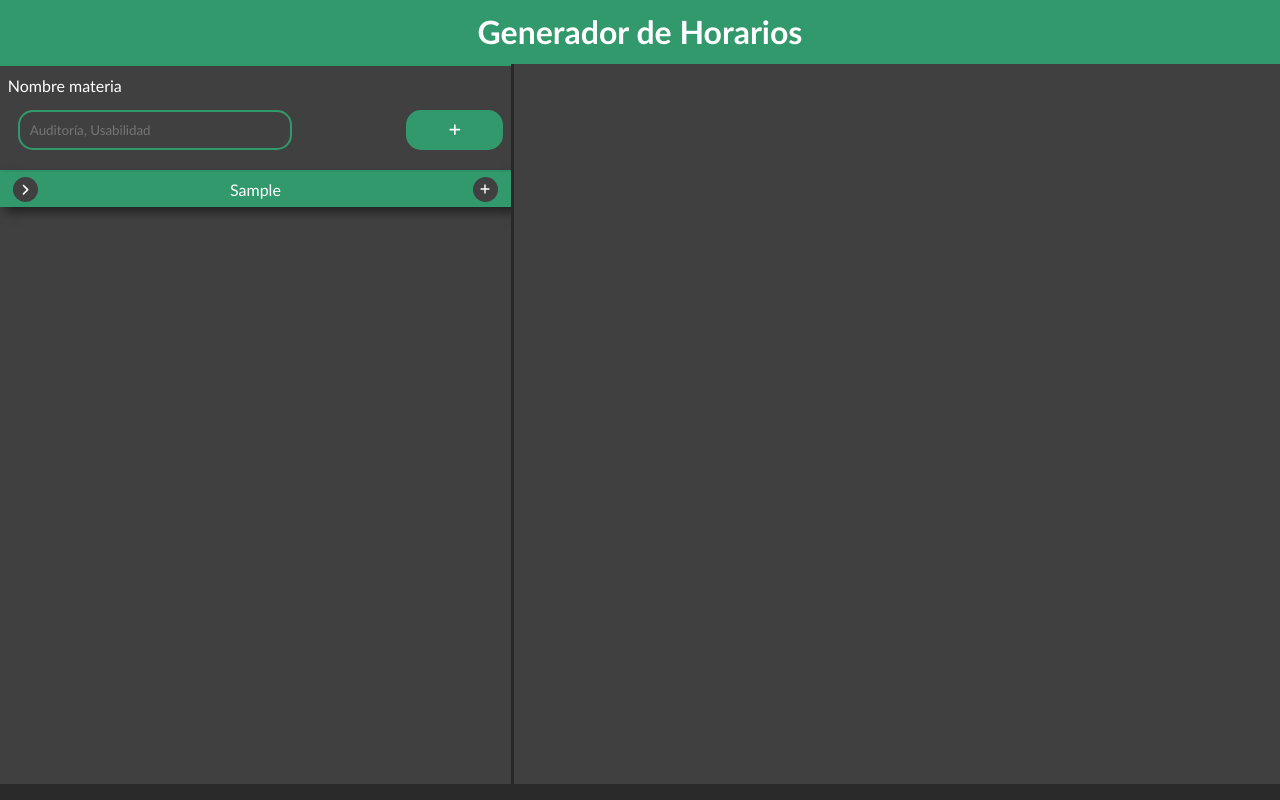
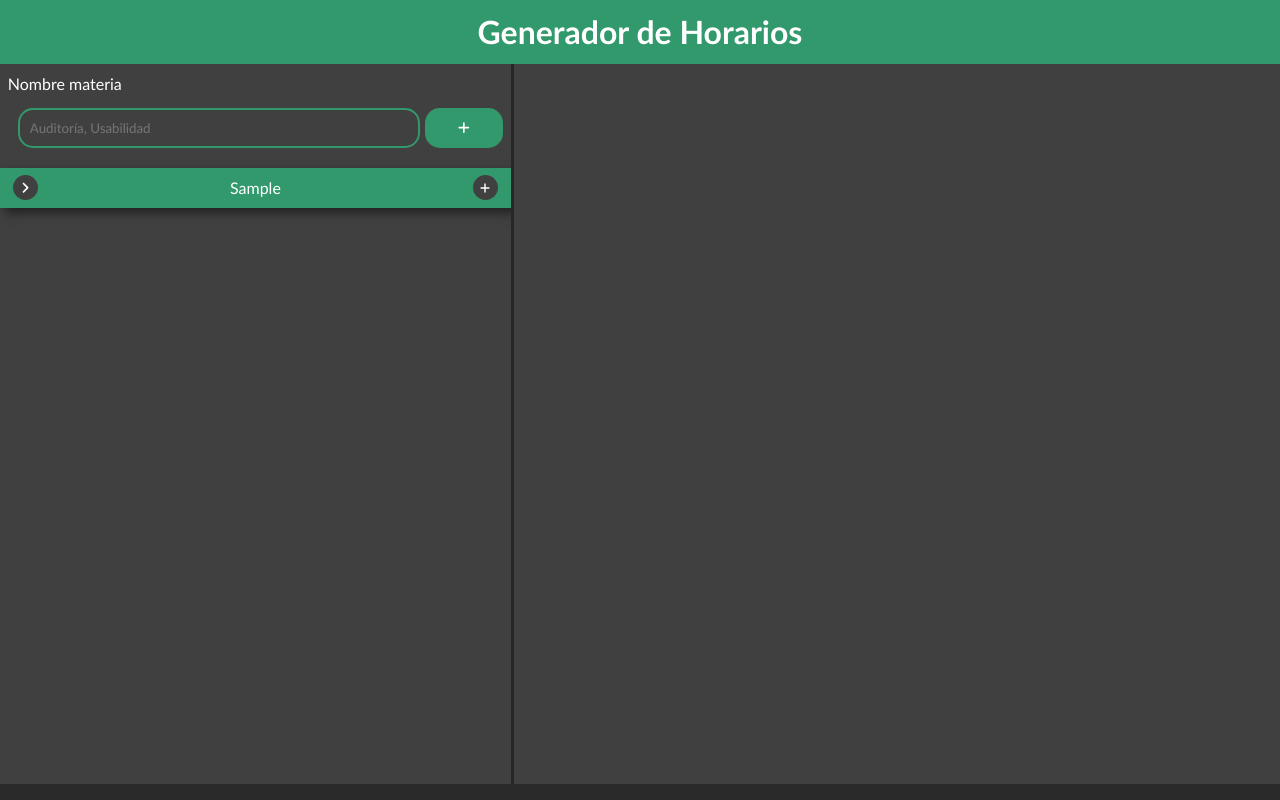
Before and after one commit to paulr10463/calendar-generator, a React (Vite) app: page / in a window 1280 px wide. Both pictures are taken after typing "Sample" into the empty fields and a click on the button 454 px from the left and 130 px from the top of the page. Built offline with nearby package versions, Linux system fonts and the light colour scheme.

Commit message:
fix: Heights of LandingPage Elements

```diff
--- a/src/components/CourseItemComponent/CourseItem.css
+++ b/src/components/CourseItemComponent/CourseItem.css
@@ -13,6 +13,7 @@
     padding: 0.3em 0.8em 0.3em 0.8em;
     background-color: rgb(50, 153, 108);
     box-shadow: 5px 5px 10px rgba(0, 0, 0, 0.5);
+    height: 30px;
 }
 
 .CourseItem .CourseName button{
--- a/src/components/GroupItemComponent/GroupItem.css
+++ b/src/components/GroupItemComponent/GroupItem.css
@@ -6,6 +6,7 @@
     padding-top: 0.2em;
     padding-bottom: 0.2em;
     box-shadow: 1px 1px 2px rgba(0, 0, 0, 0.5);
+    height: 40px
 }
  .GroupItem button{
     background-color: rgb(64, 64, 64);
--- a/src/pages/LandingPage/LandingPage.css
+++ b/src/pages/LandingPage/LandingPage.css
@@ -44,7 +44,7 @@
 }
 .mainSection .addCourseTextField{
     background-color: rgb(176, 176, 176);
-    max-width: 250px;
+    max-width: 400px;
     width: 100%;
     font-family: 'Trebuchet MS', 'Lucida Sans Unicode', 'Lucida Grande', 'Lucida Sans', Arial, sans-serif;
     color: white;
@@ -78,7 +78,6 @@
     display: flex;
     flex-direction: column;
     width: 95%;
-    border: 2px solid rgb(50, 153, 108);
     padding: 10px 20px 10px 10px;
 }
 .addCourse__name{
--- a/src/pages/LandingPage/LandingPage.jsx
+++ b/src/pages/LandingPage/LandingPage.jsx
@@ -29,7 +29,6 @@ function LandingPage() {
       <Header />
       <section className="mainSection">
         <aside className='addCourseSection'>
-
             <form className='addCourseContainer__1' onSubmit={(e) => e.preventDefault()}>
                 <label className="addCourseText" htmlFor="nombre materia">Nombre materia</label>
                 <div className='addCourseContainer__1__1'>
```
